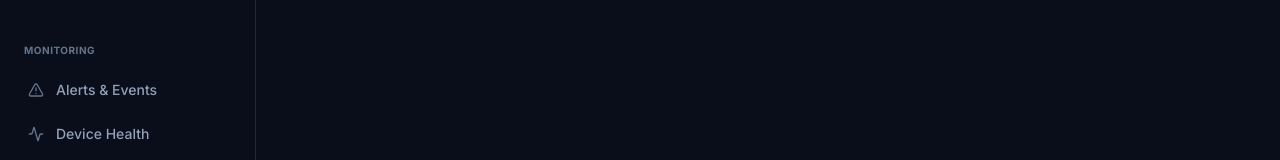
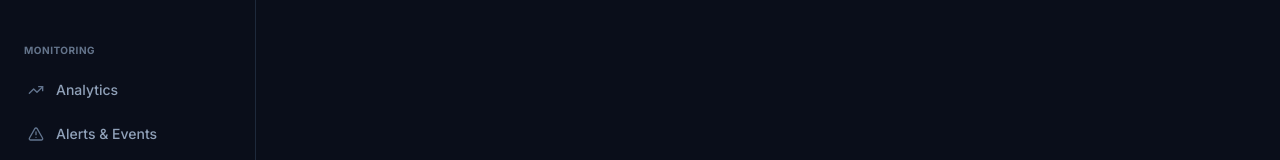
Before and after one commit to maanasa22/bus_tracking_system_iot, a Next.js app: page /routes in a window 1280 px wide. Shown: the part 378-538 px from the top of the page. Built offline with nearby package versions, Linux system fonts and the light colour scheme; no server answers; the database is empty; sample sign-in values are in the browser's storage.

Commit message:
Add Analytics link to sidebar navigation

```diff
--- a/src/components/layout/Sidebar.tsx
+++ b/src/components/layout/Sidebar.tsx
@@ -4,7 +4,7 @@ import Link from "next/link";
 import { usePathname } from "next/navigation";
 import {
   Bus, LayoutDashboard, Map, Settings, Route,
-  AlertTriangle, ShieldCheck, Activity, Users, FileText
+  AlertTriangle, ShieldCheck, Activity, Users, FileText, TrendingUp
 } from "lucide-react";
 import { cn } from "@/lib/utils";
 
@@ -19,6 +19,7 @@ const NAV_ITEMS = [
     { name: "Driver Profiles", href: "/drivers", icon: Users },
   ]},
   { group: "Monitoring", items: [
+    { name: "Analytics", href: "/analytics", icon: TrendingUp },
     { name: "Alerts & Events", href: "/alerts", icon: AlertTriangle },
     { name: "Device Health", href: "/devices", icon: Activity },
     { name: "Safety & Compliance", href: "/safety", icon: ShieldCheck },
```
